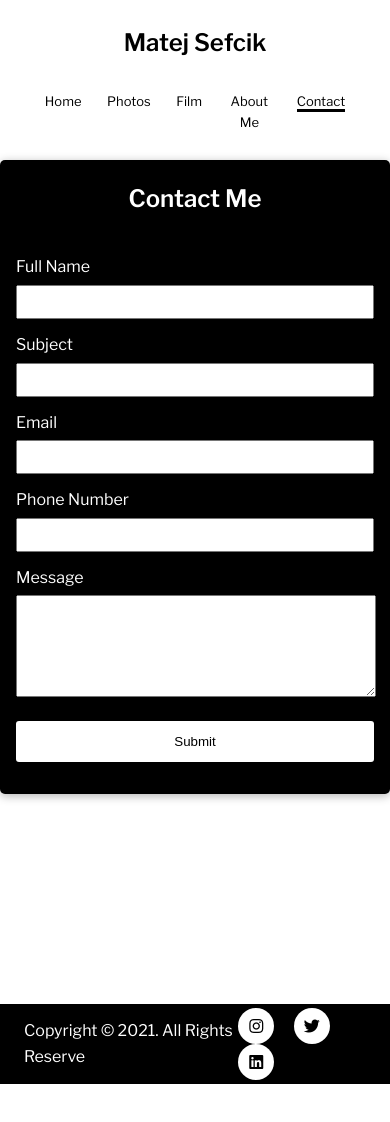
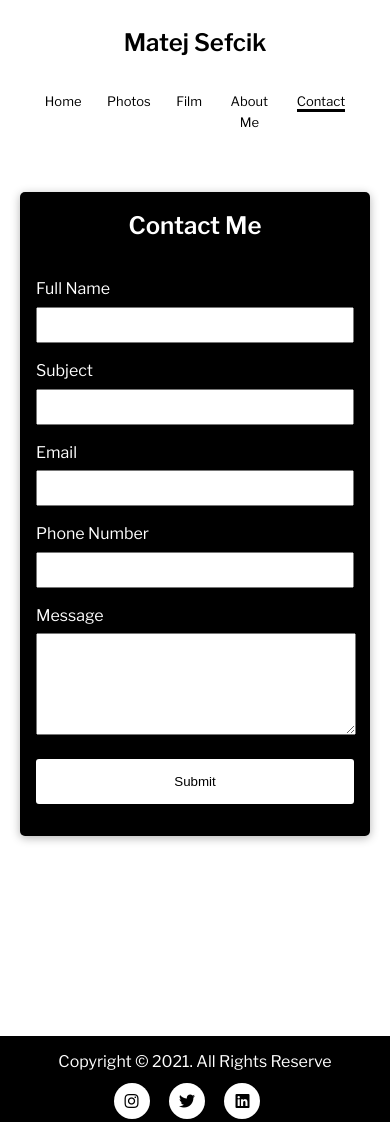
Before and after one commit to vargassormm1/MatejPortfolio, a plain HTML site: page contact.html in a window 390 px wide. Before the commit the page ends 1084 px from the top, so only its background shows below. Drawn offline with nearby package versions, Linux system fonts and the light colour scheme.

Commit message:
added media query for footer

```diff
--- a/style.css
+++ b/style.css
@@ -1,5 +1,4 @@
 /* General Styles */
-
 * {
   margin: 0;
   padding: 0;
@@ -121,7 +120,7 @@ ul {
   object-fit: cover;
   overflow: hidden;
 }
-/* Overlay */
+/* Overlay
 .city-scape {
   position: relative;
 }
@@ -153,24 +152,14 @@ ul {
 }
 .image__overlay:hover {
   opacity: 1;
-}
+} */
 
 /* Photos */
-#city,
-#portraits,
-#automotives,
-#landscape,
-#portraits h1 {
-  text-align: center;
-  margin-top: 5rem;
-}
-
 .photos {
   column-count: 3;
   align-items: center;
   padding: 0 5rem 3rem 5rem;
 }
-
 .photos img {
   width: 100%;
   height: auto;
@@ -178,7 +167,6 @@ ul {
   margin: 0 5px 10px 5px;
   cursor: pointer;
 }
-
 #close {
   color: white;
   position: absolute;
@@ -188,7 +176,6 @@ ul {
   font-weight: bold;
   cursor: pointer;
 }
-
 #lightbox {
   position: fixed;
   z-index: 10000;
@@ -198,12 +185,10 @@ ul {
   background-color: rgba(0, 0, 0, 0.9);
   display: none;
 }
-
 #lightbox img {
   width: 50%;
   height: auto;
 }
-
 #lightbox.active {
   display: flex;
   justify-content: center;
@@ -218,6 +203,7 @@ ul {
   height: 6rem;
   color: black;
   background-color: black;
+  margin-bottom: 2rem;
 }
 #photomenu .photocat {
   padding: 0.5rem;
@@ -293,6 +279,10 @@ ul {
 .pic {
   display: flex;
   justify-content: center;
+}
+.pic img {
+  width: 500px;
+  height: auto;
 }
 .aboutContent {
   padding: 0 2rem;
@@ -465,54 +455,36 @@ ul {
 
   /* Form */
   #contact {
-    display: flex;
     align-items: start;
     justify-content: center;
-    border-radius: 5px;
-    height: 100vh;
+    margin-top: 2rem;
   }
   .contactForm {
-    background-color: black;
-    border-radius: 5px;
-    width: 400px;
+    width: 350px;
   }
   .contactForm h1 {
-    color: white;
-    text-align: center;
-    margin: 20px 0;
+    margin: 15px 0;
   }
   .contactForm form {
     padding: 1rem;
   }
-  /* .contactForm label {
-    color: white;
-    display: block;
-    margin-bottom: 5px;
-  } */
   .contactForm form input {
-    display: inline-block;
-    width: 100%;
     padding: 8px;
-    font-size: 12px;
-    margin-bottom: 13px;
-    box-sizing: border-box;
   }
-  .contactForm textarea {
-    width: 100%;
-    height: 100px;
+  .contactForm button {
+    margin: 1rem 0;
   }
 
-  .contactForm button {
-    padding: 13px;
-    width: 100%;
-    background-color: white;
-    color: black;
-    border: none;
-    border-radius: 3px;
-    margin: 1rem 0;
+  /* Footer */
+  #main-footer {
+    height: 6rem;
+  }
+  #main-footer .footer-content {
+    flex-direction: column;
+    justify-content: center;
+    height: 6rem;
+  }
+  #main-footer .footer-content .social .fab {
+    margin-top: 0.5rem;
   }
 }
-
-/* Tablet */
-@media (max-width: 768px) {
-}
```
